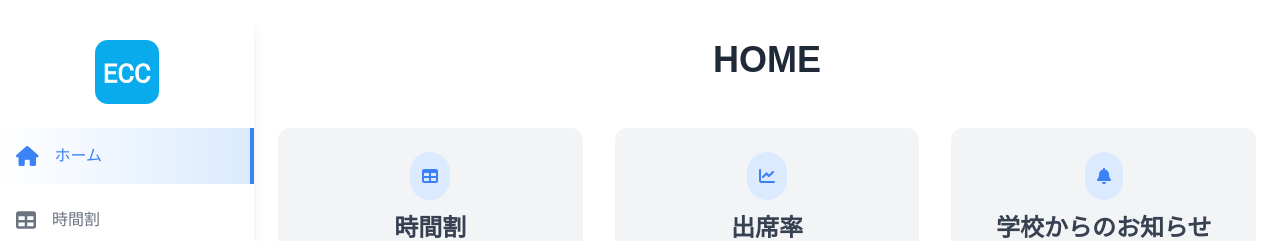
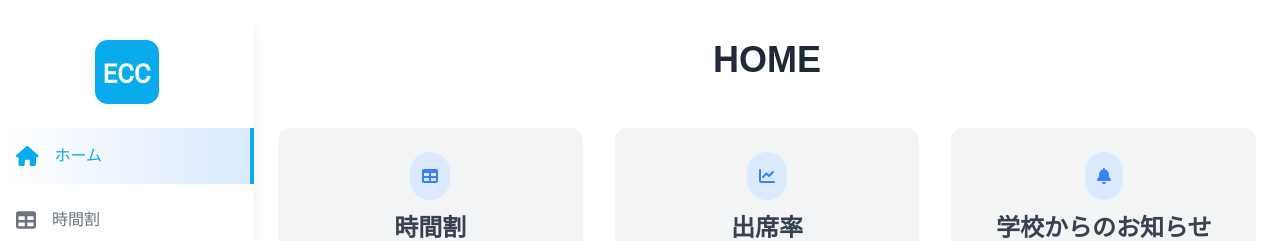
Before and after one commit to ecc-proken/eccSchoolApp-web, a React (Create React App) app: page / in a window 1280 px wide. Shown: the top 241 px of the page. Built offline with nearby package versions, Linux system fonts and the light colour scheme.

Commit message:
update: accent color を追加した

```diff
--- a/src/components/molecules/NavItem.tsx
+++ b/src/components/molecules/NavItem.tsx
@@ -15,8 +15,8 @@ const NavItem: VFC<Props> = ({ icon, title, path, selected = false }) => {
       className={[
         'w-full uppercase flex items-center p-4 my-2 transition-colors duration-200 justify-start',
         selected
-          ? 'text-blue-500 bg-gradient-to-r from-white to-blue-100  border-r-4 border-blue-500'
-          : 'text-gray-500 hover:text-blue-500 hover:bg-gray-100',
+          ? 'text-accent bg-gradient-to-r from-white to-blue-100  border-r-4 border-accent'
+          : 'text-gray-500 hover:text-accent hover:bg-gray-100',
       ].join(' ')}
       to={path}
     >
--- a/tailwind.config.js
+++ b/tailwind.config.js
@@ -1,7 +1,11 @@
 module.exports = {
   content: ['./src/**/*.{js,jsx,ts,tsx}'],
   theme: {
-    extend: {},
+    extend: {
+      colors: {
+        accent: '#09abec',
+      },
+    },
   },
   plugins: [],
 };
```
